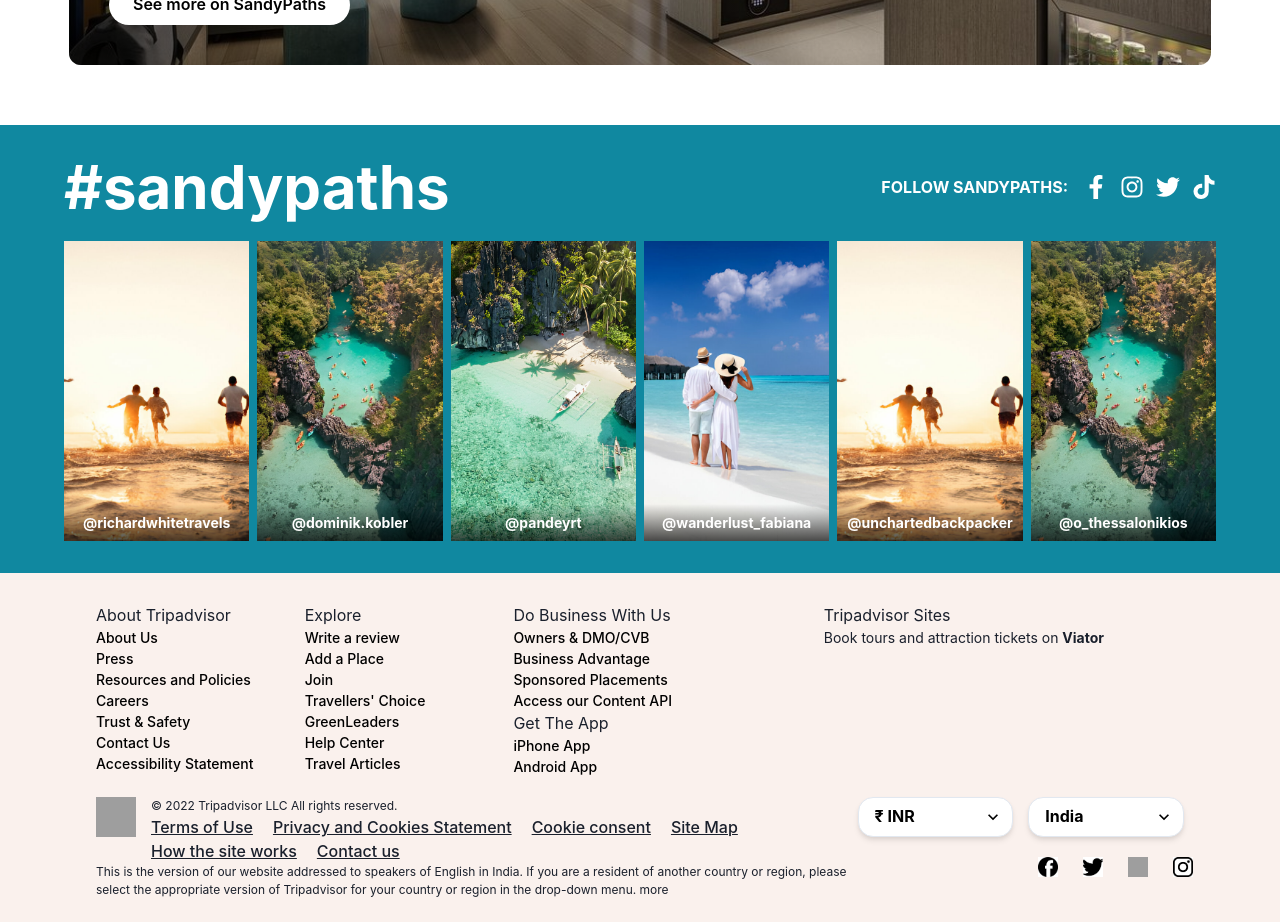
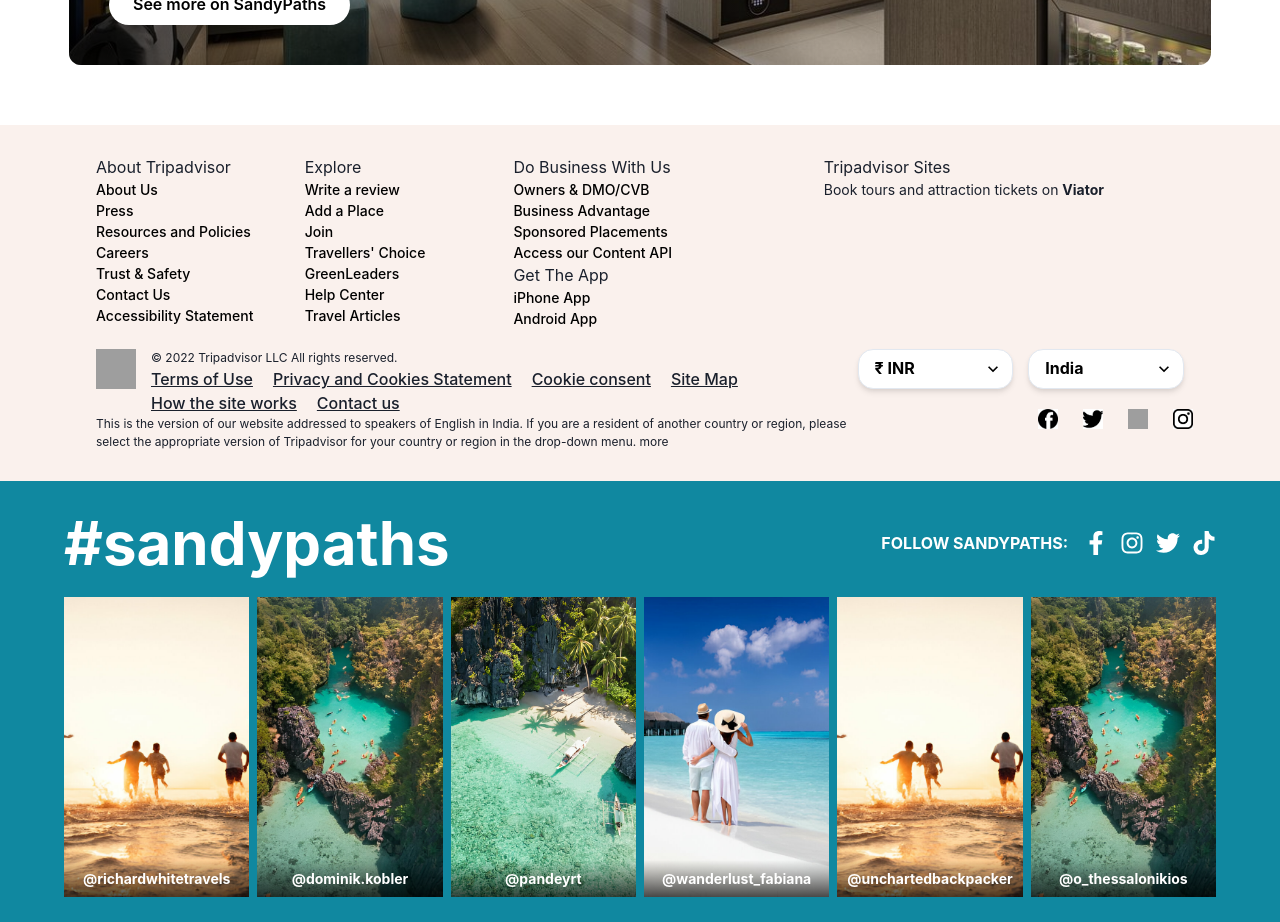
Before and after one commit to rapthar/sandypaths, a React (Create React App) app: page / in a window 1280 px wide. Shown: the part 3700-4622 px from the top of the page. Built offline with nearby package versions, Linux system fonts and the light colour scheme; grey boxes are pictures that could not be loaded.

Commit message:
Update Homeseven.jsx

```diff
--- a/src/Components/Home/Homeseven.jsx
+++ b/src/Components/Home/Homeseven.jsx
@@ -1,7 +1,9 @@
 import { Box, Image, Text, Button } from "@chakra-ui/react";
+import Footer from "../Footer";
 
 function Homeseven() {
     return (
+        <>
             <Box maxW="1142px" mx="auto" mt="40px" mb="60px">
                 <Box h="506px" position="relative" borderRadius="xl" overflow="hidden">
                     <Image
@@ -54,6 +56,8 @@
                     </Box>
                 </Box>
             </Box>
+            <Footer />
+        </>
     );
 }
 
```
Lines whose indentation alone changed are shown as unchanged.
